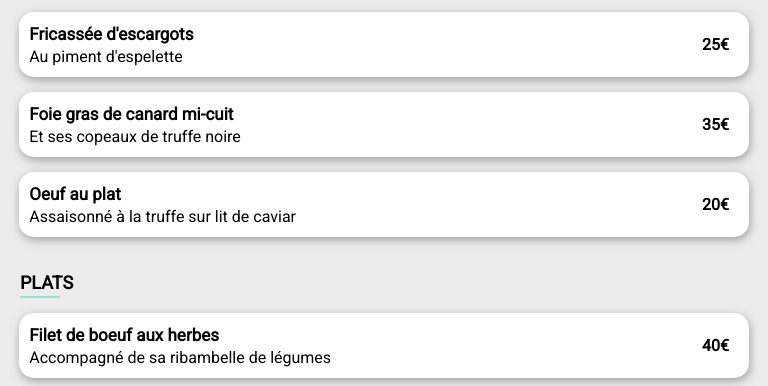
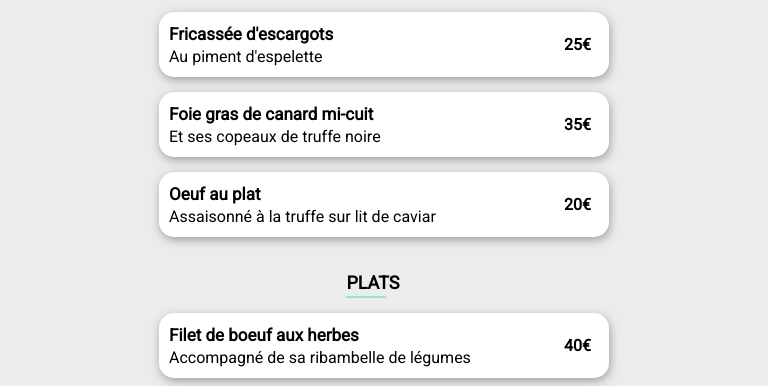
Before and after one commit to loicbogaert/Dynamiser_avec_animations_css, a website: page public/css/page1.html in a window 768 px wide. Shown: the part 414-800 px from the top of the page. Drawn offline with Linux system fonts and the light colour scheme; a web font is replaced by a local one.

Commit message:
Ajout du format tablette pour les pages de menu

```diff
--- a/sass/all/_layout.scss
+++ b/sass/all/_layout.scss
@@ -110,6 +110,7 @@ footer {
         margin-top: 15px;
         height: 65px;
         width: 95%;
+        max-width: 600px;
         @include boxshadow;
     }
         &__txt{
@@ -121,6 +122,13 @@ footer {
             &__price {
                 width: 50px;
             }
+                &__title {
+                    max-width: 600px;
+                    display: flex;
+                    flex-direction: column;
+                    justify-self : center;
+                    align-self: center;
+                }
 }
 
 /*format PC*/
@@ -146,8 +154,6 @@ footer {
            display: flex;
            flex-direction: column;
            max-width: 450px;
-           justify-self: center;
-           align-self: center;
         }
         &__square {
             width: 95%;
@@ -265,4 +271,16 @@ footer {
             width: 240px;
         }
     }
+
+    .list {
+        &__square {
+            max-width: 450px;
+        }
+            &__title {
+                display: flex;
+                flex-direction: column;
+                width: 15%;
+                align-self: center;
+        }
+    }
 }
--- a/sass/all/_pages.scss
+++ b/sass/all/_pages.scss
@@ -195,6 +195,7 @@
             display: flex;
             height: 370px;
             max-width: 800px;
+            background-color: white;
         }
         &__image {
             height: 300px;
```
Also changed, not shown: public/css/style.css, sass/all/_base.scss (line endings or trailing spaces), 1 other file.
